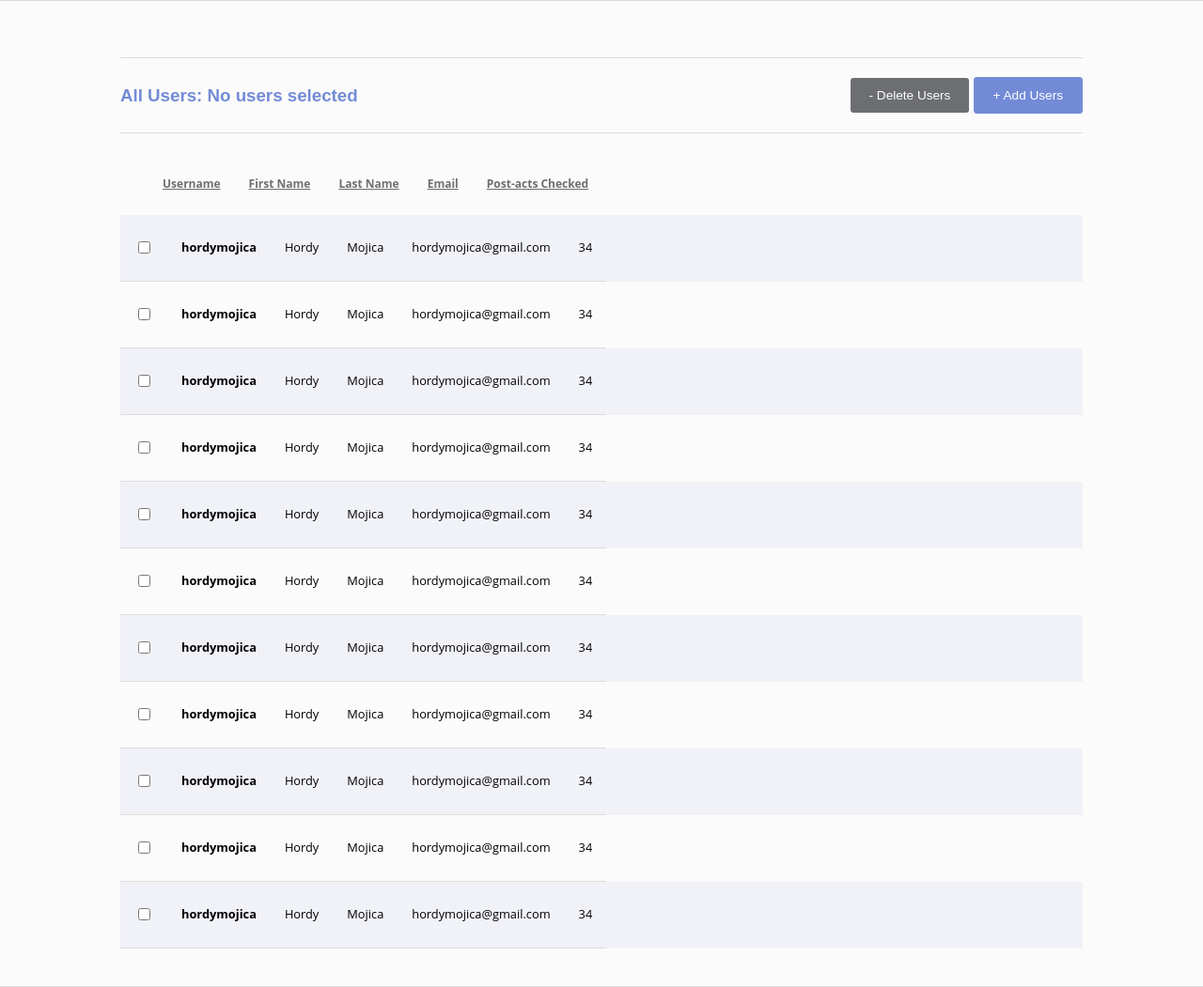
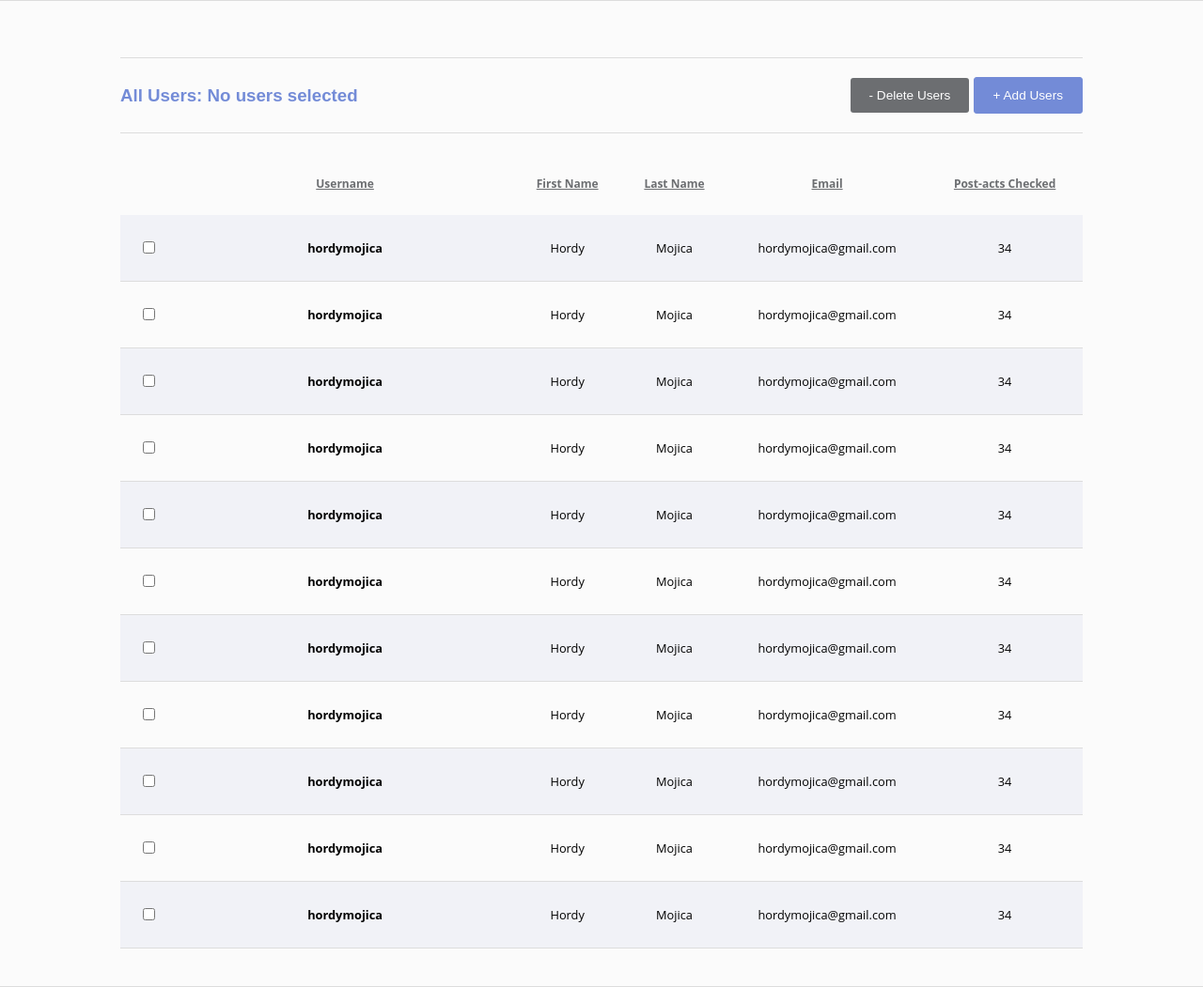
Before and after one commit to mjarenyap/sofenggs18agroup2, a Django app: page /settings/ in a window 1280 px wide. Shown: the part 267-1318 px from the top of the page at 94% size. Run offline with Django 3.2, Linux system fonts and the light colour scheme; some libraries are stand-ins or nearby versions.

Commit message:
Further polishing to all table forms

```diff
--- a/cso_adm/dashboard/static/dashboard/css/table-style.css
+++ b/cso_adm/dashboard/static/dashboard/css/table-style.css
@@ -19,8 +19,8 @@ table.post-acts-table, table.org-table, table.users-table{
 }
 
 table.post-acts-table th, table.post-acts-table td,
-table.org-table th, table.org-table td,
-table.users-table th, table.users-table td{
+table.org-table td, table.users-table th,
+table.users-table td{
     text-align: left;
 }
 
@@ -37,10 +37,15 @@ table.post-acts-table td, table.org-table td, table.users-table td{
     border-bottom: thin solid #ddd;
 }
 
+table.post-acts-table tr th:nth-child(2){
+    width: 15%;
+}
+
 table.post-acts-table tr td:nth-child(3),
 table.org-table tr td:nth-child(2),
 table.users-table tr td:nth-child(2){
     font-weight: bold;
+    width: 35%;
 }
 
 table.post-acts-table tr td:nth-child(1),
@@ -66,13 +71,19 @@ table.post-acts-table tr, table.org-table tr{
     cursor: pointer;
 }
 
-table.post-acts-table tr, table.org-table tr,
-table.users-table tr{
-    display: flex;
+table.org-table td{
+    text-align: center;
 }
 
-table.org-table td{
+table.org-table tr th{
     text-align: center;
+}
+
+table.org-table tr th:nth-child(1),
+table.org-table tr th:nth-child(2),
+table.org-table tr th:nth-child(3),
+table.org-table tr th:nth-child(4){
+    text-align: left;
 }
 
 table.org-table tr td:nth-child(1),
```
Also changed, not shown: 13 other files.
